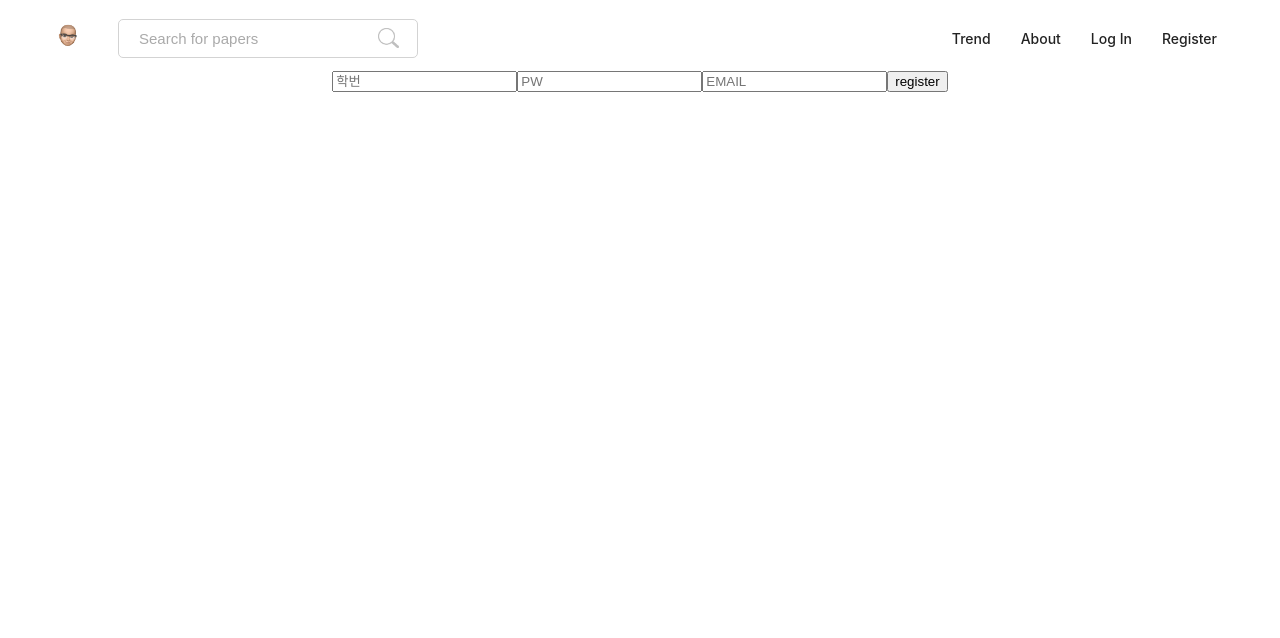
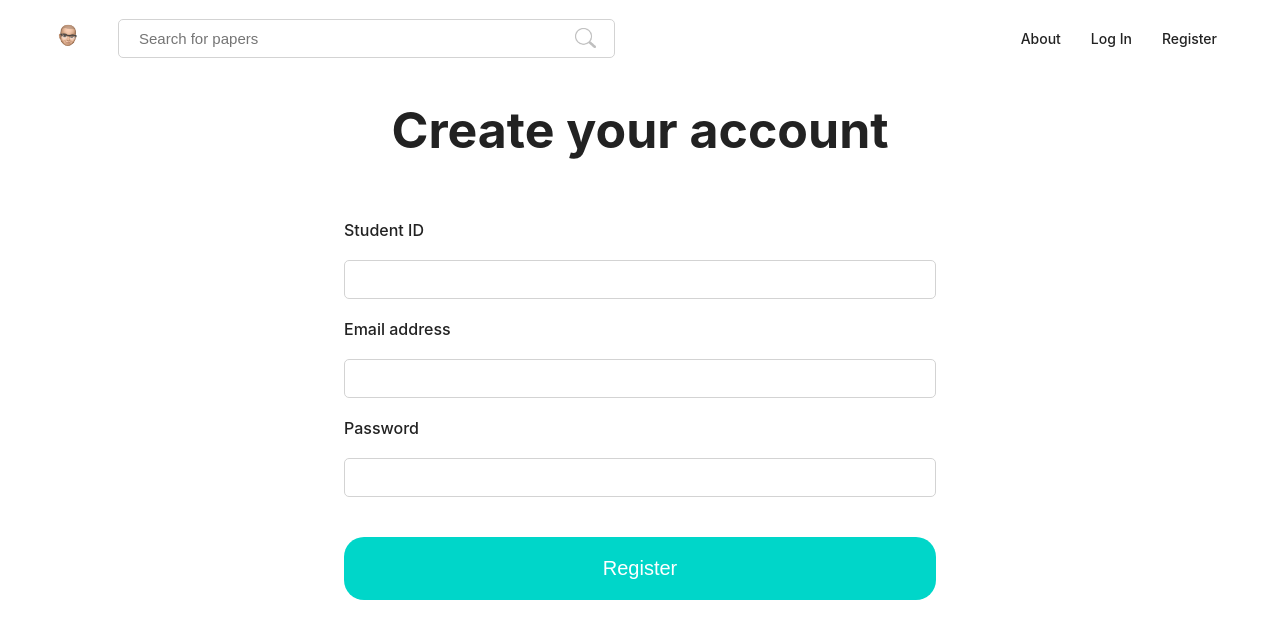
Before and after one commit to minimal1/spring-react-mysql-docker, a React (Create React App) app in the folder front-end-dev/react/: page /register in a window 1280 px wide. Shown: the top 638 px of the page. Built offline with nearby package versions, Linux system fonts and the light colour scheme.

Commit message:
[Front] CSS-login & Register & Item

```diff
--- a/front-end-dev/react/src/App.css
+++ b/front-end-dev/react/src/App.css
@@ -4,7 +4,8 @@
   box-sizing: border-box;
 }
 body {
-	color: black;
+  /* background-color: blanchedalmond; */
+  color: #222;
 }
 
 ul {
@@ -16,13 +17,21 @@ a {
   text-decoration: none;
 }
 
+.text-button {
+  border: none;
+  font-size: 20px;
+  font-weight: 500;
+  padding: 20px 0;
+  border-radius: 20px;
+}
+
 /* Header of page start */
 header {
   height: 60px;
   display: flex;
   flex-direction: row;
   width: 100%;
-	padding: 2px 40px;
+  padding: 10px 40px;
   align-items: center;
 }
 
@@ -33,43 +42,46 @@ img.main-logo {
 
 .search-form {
   margin-right: auto;
-	/* width: 100%; */
+  width: 70%;
   margin-left: 30px;
   margin-bottom: 0;
   padding-bottom: 0;
 }
 
-.search-form .search-keyword {
+form input[type='text'] {
   color: gray;
   font-size: 15px;
   padding: 10px 20px;
   padding-right: 60px;
-	width: 300px;
   border-radius: 5px;
   border: 1px solid #d3d3d3;
   outline: none;
   transition: background-color 0.25s, color 0.25s, box-shadow 0.25s;
 }
 
-.search-form .search-keyword:hover {
+form input[type='text']:hover {
   border-color: rgba(0, 0, 0, 0.05);
   transition: box-shadow 0.2s, border-color 0.2s;
   color: #000000;
   box-shadow: 0px 8px 15px -8px rgba(0, 0, 0, 0.2);
 }
 
-.search-form .search-keyword:hover + .search-button .icon-search {
+form input[type='text']:hover + .search-button .icon-search {
   opacity: 1;
 }
 
-.search-form .search-keyword:focus {
+form input[type='text']:focus {
   border: 0px solid #aaa;
   color: #333;
   box-shadow: 0px 8px 15px -8px rgba(0, 0, 0, 0.2);
 }
 
-.search-form .search-keyword::placeholder {
+form input[type='text']:placeholder {
   color: #aaa;
+}
+
+.search-form .search-keyword {
+  width: 60%;
 }
 
 .search-form .search-button {
@@ -145,17 +157,17 @@ section {
   flex-direction: column;
   width: 100%;
   padding: 2px 40px;
-	align-items: center;
 }
 
 .infinite-list {
   display: flex;
   flex-direction: column;
-	padding: 0 20px;
+  padding: 10px 20px;
 }
 
 .infinite-list .paper-item {
-	width: 1000px;
+  margin: 0 auto;
+  width: 80%;
   height: auto;
   border: 1px #d3d3d3 solid;
   border-radius: 5px;
@@ -174,6 +186,7 @@ section {
 .infinite-list .paper-item a {
   width: 30%;
   height: auto;
+  text-align: center;
 }
 
 .infinite-list .paper-item a .paper-img {
@@ -204,4 +217,131 @@ section {
 
 .infinite-list .paper-item .paper-subinfo {
   width: 20%;
+  display: flex;
+  flex-direction: column;
+  align-items: center;
 }
+
+.infinite-list .paper-item .paper-subinfo a {
+  width: 130px;
+  height: 50px;
+  border: 1px #e0e0e0 solid;
+  border-radius: 5px;
+  margin-top: 10px;
+  padding: 15px;
+  vertical-align: bottom;
+}
+
+.infinite-list .paper-item .paper-subinfo a.link-to-detail,
+.infinite-list .paper-item .paper-subinfo a.link-to-detail:focus {
+  background-color: #1ab37c;
+  color: #fff;
+}
+
+.infinite-list .paper-item .paper-subinfo a.link-to-detail:hover {
+  color: #fff !important;
+  background-color: #1a9b64 !important;
+  cursor: pointer;
+}
+
+.infinite-list .paper-item .paper-subinfo a.link-to-github,
+.infinite-list .paper-item .paper-subinfo a.link-to-github:focus {
+  background-color: #1f6bcd;
+  color: #fff;
+}
+
+.infinite-list .paper-item .paper-subinfo a.link-to-github:hover {
+  color: #fff !important;
+  background-color: #1a519b !important;
+  cursor: pointer;
+}
+
+.infinite-list .paper-item .paper-subinfo a svg {
+  width: 1em;
+  height: auto;
+  fill: currentColor;
+  stroke: currentColor;
+  margin-right: 5px;
+}
+
+/* Register form start */
+.register-title {
+  font-size: 50px;
+  margin: 30px auto;
+}
+
+.register-form {
+  width: 50%;
+  display: flex;
+  flex-direction: column;
+  margin: 30px auto;
+}
+
+.register-form label {
+  font-weight: 500;
+}
+
+.register-form input {
+  margin: 20px 0;
+}
+
+.register-form input[type='text']:focus {
+  border: 0.5px solid #aaa;
+  color: #333;
+  box-shadow: 0px 8px 15px -8px rgba(0, 0, 0, 0.2);
+}
+
+.register-form button {
+  margin: 20px 0;
+  background-color: #00d6c9;
+  color: #fff;
+}
+
+.register-form button:hover {
+  background-color: #21cbce;
+  color: #fff !important;
+}
+/* Register form end */
+
+/* Logion form start */
+.login-section {
+  border: 1px solid #aaa;
+  border-radius: 5px;
+}
+.login-title {
+  font-size: 30px;
+  margin: 30px auto;
+}
+
+.login-form {
+  width: 20%;
+  display: flex;
+  flex-direction: column;
+  margin: 15px auto;
+}
+
+.login-form label {
+  font-weight: 500;
+}
+
+.login-form input {
+  margin: 20px 0;
+}
+
+.login-form input[type='text']:focus {
+  border: 0.5px solid #aaa;
+  color: #333;
+  box-shadow: 0px 8px 15px -8px rgba(0, 0, 0, 0.2);
+}
+
+.login-form button {
+  margin: 20px 0;
+  background-color: #00d6c9;
+  color: #fff;
+}
+
+.login-form button:hover {
+  background-color: #21cbce;
+  color: #fff !important;
+}
+/* Logion form end */
--- a/front-end-dev/react/src/components/Container.js
+++ b/front-end-dev/react/src/components/Container.js
@@ -8,7 +8,6 @@ import Loading from './Container/Loading';
 function Container(props) {
   return (
     <section>
-			<Title title='Example Page' />
       <InfiniteList />
       <Loading />
     </section>
--- a/front-end-dev/react/src/components/Container/Item/Item.js
+++ b/front-end-dev/react/src/components/Container/Item/Item.js
@@ -22,12 +22,16 @@ class Item extends React.Component {
 
         <div className='paper-subinfo'>
           <a className='link-to-detail' href='/'>
-						<img className='paper-icon' src='' />
+            <svg xmlns='http://www.w3.org/2000/svg' viewBox='0 0 512 512'>
+              <path d='M288 48H136c-22.092 0-40 17.908-40 40v336c0 22.092 17.908 40 40 40h240c22.092 0 40-17.908 40-40V176L288 48zm-16 144V80l112 112H272z'></path>
+            </svg>
             Paper
           </a>
 
           <a className='link-to-github' href='/'>
-						<img className='github-icon' src='' />
+            <svg xmlns='http://www.w3.org/2000/svg' viewBox='0 0 512 512'>
+              <path d='M256 32C132.3 32 32 134.9 32 261.7c0 101.5 64.2 187.5 153.2 217.9 1.4.3 2.6.4 3.8.4 8.3 0 11.5-6.1 11.5-11.4 0-5.5-.2-19.9-.3-39.1-8.4 1.9-15.9 2.7-22.6 2.7-43.1 0-52.9-33.5-52.9-33.5-10.2-26.5-24.9-33.6-24.9-33.6-19.5-13.7-.1-14.1 1.4-14.1h.1c22.5 2 34.3 23.8 34.3 23.8 11.2 19.6 26.2 25.1 39.6 25.1 10.5 0 20-3.4 25.6-6 2-14.8 7.8-24.9 14.2-30.7-49.7-5.8-102-25.5-102-113.5 0-25.1 8.7-45.6 23-61.6-2.3-5.8-10-29.2 2.2-60.8 0 0 1.6-.5 5-.5 8.1 0 26.4 3.1 56.6 24.1 17.9-5.1 37-7.6 56.1-7.7 19 .1 38.2 2.6 56.1 7.7 30.2-21 48.5-24.1 56.6-24.1 3.4 0 5 .5 5 .5 12.2 31.6 4.5 55 2.2 60.8 14.3 16.1 23 36.6 23 61.6 0 88.2-52.4 107.6-102.3 113.3 8 7.1 15.2 21.1 15.2 42.5 0 30.7-.3 55.5-.3 63 0 5.4 3.1 11.5 11.4 11.5 1.2 0 2.6-.1 4-.4C415.9 449.2 480 363.1 480 261.7 480 134.9 379.7 32 256 32z'></path>
+            </svg>
             Code
           </a>
         </div>
--- a/front-end-dev/react/src/components/Header.js
+++ b/front-end-dev/react/src/components/Header.js
@@ -35,12 +35,6 @@ class Header extends React.Component {
           <ul className='nav-list'>
             <li className='list-item'>
               <a href='/' className='nav-link'>
-								Trend
-							</a>
-						</li>
-
-						<li className='list-item'>
-							<a href='/' className='nav-link'>
                 About
               </a>
             </li>
--- a/front-end-dev/react/src/components/Login.js
+++ b/front-end-dev/react/src/components/Login.js
@@ -67,24 +67,26 @@ class Login extends React.Component {
   render() {
     return (
       <section>
+        <h1 className='login-title'>Login</h1>
         <form className='login-form' onSubmit={this.handleSubmit}>
+          <label>Student ID</label>
           <input
             type='text'
             className='id-input'
             name='id'
             value={this.state.id}
             onChange={this.handleChange}
-            placeholder='학번'
           />
+
+          <label>Password</label>
           <input
             type='text'
             className='pw-input'
             name='pw'
             value={this.state.pw}
             onChange={this.handleChange}
-            placeholder='PW'
           />
-          <button className='text-button'>login</button>
+          <button className='text-button'>Login</button>
         </form>
       </section>
     );
--- a/front-end-dev/react/src/components/Register.js
+++ b/front-end-dev/react/src/components/Register.js
@@ -67,34 +67,36 @@ class Register extends React.Component {
   render() {
     return (
       <section>
+        <h1 className='register-title'>Create your account</h1>
         <form className='register-form' onSubmit={this.handleSubmit}>
+          <label>Student ID</label>
           <input
             type='text'
             className='id-input'
             name='id'
             value={this.state.id}
             onChange={this.handleChange}
-						placeholder='학번'
           />
 
+          <label>Email address</label>
+          <input
+            type='text'
+            className='email-input'
+            name='email'
+            value={this.state.email}
+            onChange={this.handleChange}
+          />
+
+          <label>Password</label>
           <input
             type='text'
             className='pw-input'
             name='pw'
             value={this.state.pw}
             onChange={this.handleChange}
-						placeholder='PW'
           />
 
-					<input
-						type='text'
-						className='email-input'
-						name='email'
-						value={this.state.email}
-						onChange={this.handleChange}
-						placeholder='EMAIL'
-					/>
-					<button className='text-button'>register</button>
+          <button className='text-button'>Register</button>
         </form>
       </section>
     );
```
Lines whose indentation alone changed are shown as unchanged.
